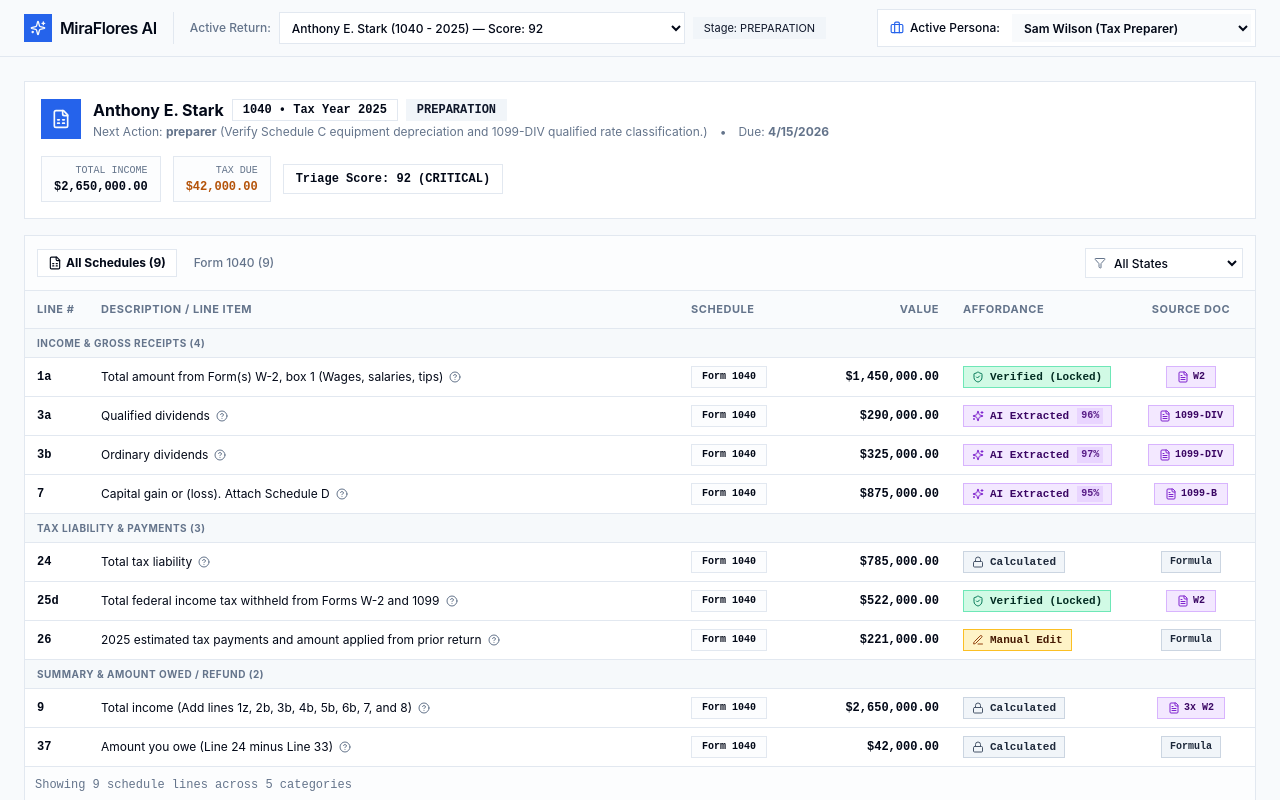
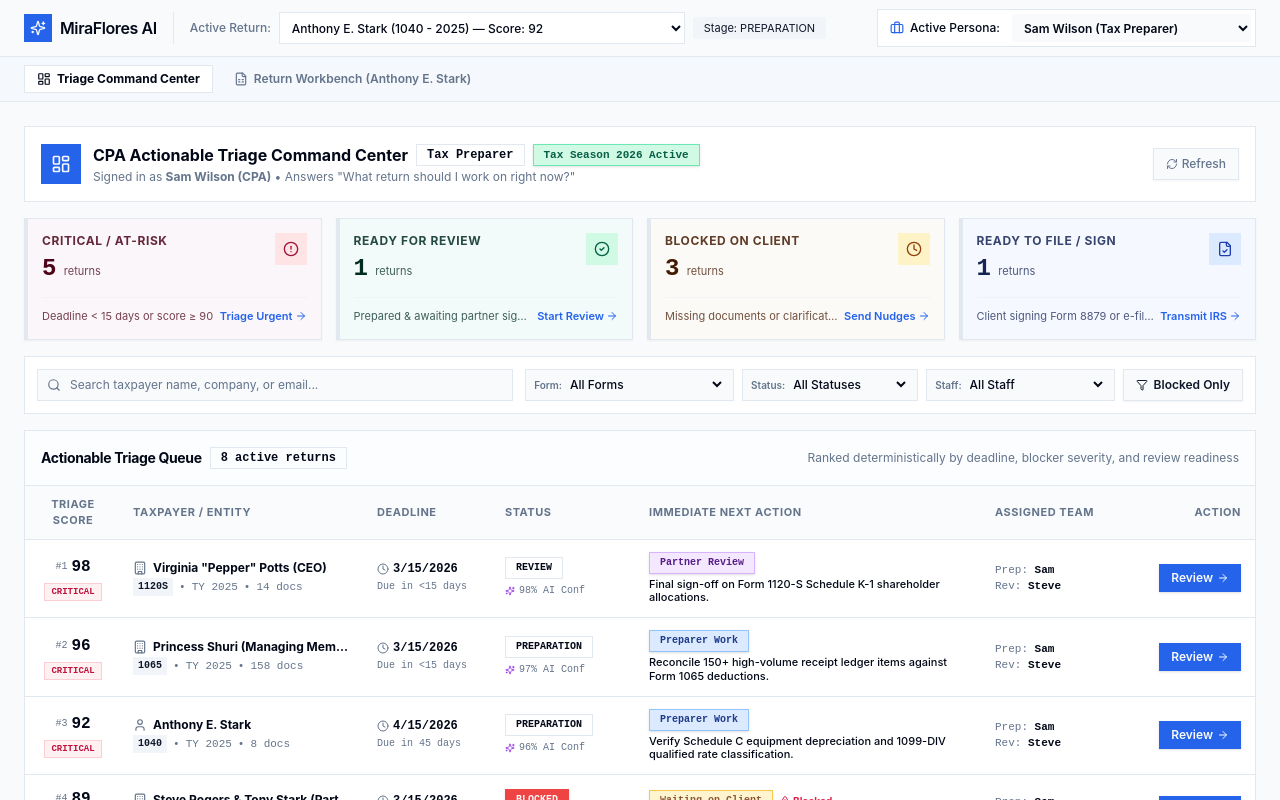
Before and after one commit to Diamagnetic/miraflores-ai-tax-platform, a React (Vite) app: page / in a window 1280 px wide. Shown: the top 800 px of the page. Built offline with nearby package versions, Linux system fonts and the light colour scheme.

Commit message:
feat(dashboard): assemble master Actionable CPA Dashboard (T023)

```diff
--- a/src/App.tsx
+++ b/src/App.tsx
@@ -1,13 +1,85 @@
+import { useState } from 'react';
+import { usePlatformStore } from '@/store/usePlatformStore';
 import { Header } from '@/components/common/Header';
 import { ReturnReviewWorkbench } from '@/components/return-review/ReturnReviewWorkbench';
+import { CpaDashboard } from '@/components/dashboard/CpaDashboard';
+import { Button } from '@/components/ui/button';
+import { LayoutDashboard, FileSpreadsheet, ArrowLeft } from 'lucide-react';
 
 export default function App() {
+  const { currentUser, returns, selectedReturnId } = usePlatformStore();
+  const [activeStaffView, setActiveStaffView] = useState<'dashboard' | 'workbench'>('dashboard');
+
+  const isStaff =
+    currentUser.role === 'tax_preparer' || currentUser.role === 'tax_reviewer';
+
+  const activeReturn = returns.find((r) => r.id === selectedReturnId) || returns[0];
+
+  const handleOpenReturn = (_returnId: string) => {
+    setActiveStaffView('workbench');
+  };
+
   return (
     <div className="min-h-screen bg-slate-50 dark:bg-slate-950 flex flex-col font-sans">
       <Header />
 
+      {/* Staff View Navigation Bar */}
+      {isStaff && (
+        <div className="bg-muted/40 border-b border-border px-4 sm:px-6 py-2 flex items-center justify-between">
+          <div className="flex items-center gap-2">
+            <Button
+              variant="ghost"
+              size="sm"
+              onClick={() => setActiveStaffView('dashboard')}
+              className={`h-7 px-3 text-xs font-semibold gap-1.5 border ${
+                activeStaffView === 'dashboard'
+                  ? 'bg-card text-foreground border-border shadow-2xs font-bold'
+                  : 'text-muted-foreground border-transparent hover:border-border'
+              }`}
+            >
+              <LayoutDashboard className="h-3.5 w-3.5" />
+              <span>Triage Command Center</span>
+            </Button>
+
+            <Button
+              variant="ghost"
+              size="sm"
+              onClick={() => setActiveStaffView('workbench')}
+              className={`h-7 px-3 text-xs font-semibold gap-1.5 border ${
+                activeStaffView === 'workbench'
+                  ? 'bg-card text-foreground border-border shadow-2xs font-bold'
+                  : 'text-muted-foreground border-transparent hover:border-border'
+              }`}
+            >
+              <FileSpreadsheet className="h-3.5 w-3.5" />
+              <span>Return Workbench ({activeReturn?.taxpayerName})</span>
+            </Button>
+          </div>
+
+          {activeStaffView === 'workbench' && (
+            <Button
+              variant="outline"
+              size="sm"
+              onClick={() => setActiveStaffView('dashboard')}
+              className="h-7 text-xs gap-1 font-semibold text-muted-foreground hover:text-foreground"
+            >
+              <ArrowLeft className="h-3 w-3" />
+              <span>Back to Triage Queue</span>
+            </Button>
+          )}
+        </div>
+      )}
+
       <main className="flex-1 p-4 sm:p-6 max-w-7xl w-full mx-auto">
-        <ReturnReviewWorkbench />
+        {isStaff ? (
+          activeStaffView === 'dashboard' ? (
+            <CpaDashboard onOpenReturn={handleOpenReturn} />
+          ) : (
+            <ReturnReviewWorkbench />
+          )
+        ) : (
+          <ReturnReviewWorkbench />
+        )}
       </main>
     </div>
   );
--- /dev/null
+++ b/src/components/dashboard/CpaDashboard.tsx
@@ -0,0 +1,193 @@
+import React, { useState, useMemo } from 'react';
+import { usePlatformStore } from '@/store/usePlatformStore';
+import { TriageKpiCards, DashboardKpiFilter } from './TriageKpiCards';
+import { DashboardFilters, DashboardFilterState } from './DashboardFilters';
+import { TriageQueueCard } from './TriageQueueCard';
+import { TeamWorkloadView } from './TeamWorkloadView';
+import { Badge } from '@/components/ui/badge';
+import { Button } from '@/components/ui/button';
+import {
+  LayoutDashboard,
+  Users,
+  RefreshCw,
+} from 'lucide-react';
+
+interface CpaDashboardProps {
+  onOpenReturn?: (returnId: string) => void;
+  className?: string;
+}
+
+export const CpaDashboard: React.FC<CpaDashboardProps> = ({
+  onOpenReturn,
+  className = '',
+}) => {
+  const { returns, currentUser, selectReturn } = usePlatformStore();
+
+  const [kpiFilter, setKpiFilter] = useState<DashboardKpiFilter>('all');
+  const [showWorkloadView, setShowWorkloadView] = useState<boolean>(false);
+
+  const [filterState, setFilterState] = useState<DashboardFilterState>({
+    searchQuery: '',
+    returnType: 'ALL',
+    status: 'ALL',
+    assignedPreparer: 'ALL',
+    blockerOnly: false,
+  });
+
+  // Extract unique preparer/staff names
+  const preparerNames = useMemo(() => {
+    const names = new Set<string>();
+    returns.forEach((r) => {
+      if (r.assignedPreparerName) names.add(r.assignedPreparerName);
+      if (r.assignedReviewerName) names.add(r.assignedReviewerName);
+    });
+    return Array.from(names);
+  }, [returns]);
+
+  // Multi-tier filtering
+  const filteredReturns = useMemo(() => {
+    return returns.filter((ret) => {
+      // 1. KPI Top Card Filter
+      if (kpiFilter === 'critical') {
+        const isCritical = ret.triageScore >= 90 || (ret.status !== 'E_FILED' && ret.status !== 'ACCEPTED' && ret.dueDate === '2026-03-15');
+        if (!isCritical) return false;
+      } else if (kpiFilter === 'review') {
+        if (ret.status !== 'REVIEW' && ret.nextActionOwner !== 'reviewer') return false;
+      } else if (kpiFilter === 'blocked') {
+        if (!ret.isBlocked && ret.nextActionOwner !== 'client') return false;
+      } else if (kpiFilter === 'filing') {
+        if (ret.status !== 'CLIENT_SIGN' && ret.status !== 'E_FILED') return false;
+      }
+
+      // 2. Search Query (Taxpayer, entity, email)
+      if (filterState.searchQuery.trim()) {
+        const q = filterState.searchQuery.toLowerCase();
+        const matchesName = ret.taxpayerName.toLowerCase().includes(q);
+        const matchesEntity = ret.entityName?.toLowerCase().includes(q);
+        const matchesEmail = ret.taxpayerEmail?.toLowerCase().includes(q);
+        if (!matchesName && !matchesEntity && !matchesEmail) return false;
+      }
+
+      // 3. Return Type
+      if (filterState.returnType !== 'ALL' && ret.returnType !== filterState.returnType) {
+        return false;
+      }
+
+      // 4. Status
+      if (filterState.status !== 'ALL' && ret.status !== filterState.status) {
+        return false;
+      }
+
+      // 5. Assigned Preparer / Staff
+      if (filterState.assignedPreparer !== 'ALL') {
+        const matchesPrep = ret.assignedPreparerName === filterState.assignedPreparer;
+        const matchesRev = ret.assignedReviewerName === filterState.assignedPreparer;
+        if (!matchesPrep && !matchesRev) return false;
+      }
+
+      // 6. Blocker Toggle
+      if (filterState.blockerOnly && !ret.isBlocked) {
+        return false;
+      }
+
+      return true;
+    });
+  }, [returns, kpiFilter, filterState]);
+
+  const handleSelectReturn = (returnId: string) => {
+    selectReturn(returnId);
+    if (onOpenReturn) {
+      onOpenReturn(returnId);
+    }
+  };
+
+  const isReviewerOrManager =
+    currentUser.role === 'tax_reviewer' || currentUser.name.includes('Rogers');
+
+  return (
+    <div className={`space-y-4 ${className}`}>
+      {/* Dashboard Top Header Banner */}
+      <div className="border border-border bg-card p-4 flex flex-wrap items-center justify-between gap-4 shadow-xs">
+        <div className="flex items-center gap-3">
+          <div className="flex h-10 w-10 items-center justify-center bg-primary text-primary-foreground font-bold">
+            <LayoutDashboard className="h-5 w-5" />
+          </div>
+          <div>
+            <div className="flex items-center gap-2">
+              <h1 className="text-base font-bold text-foreground">
+                CPA Actionable Triage Command Center
+              </h1>
+              <Badge variant="outline" className="font-mono text-xs capitalize">
+                {currentUser.role.replace('_', ' ')}
+              </Badge>
+              <Badge className="bg-emerald-100 text-emerald-800 dark:bg-emerald-950/60 dark:text-emerald-200 border-emerald-300 font-mono text-[11px]">
+                Tax Season 2026 Active
+              </Badge>
+            </div>
+            <p className="text-xs text-muted-foreground mt-0.5">
+              Signed in as <strong>{currentUser.name}</strong> • Answers "What return should I work on right now?"
+            </p>
+          </div>
+        </div>
+
+        {/* Top Actions */}
+        <div className="flex items-center gap-2">
+          {isReviewerOrManager && (
+            <Button
+              variant={showWorkloadView ? 'default' : 'outline'}
+              size="sm"
+              onClick={() => setShowWorkloadView((prev) => !prev)}
+              className="h-8 text-xs gap-1.5 font-semibold"
+            >
+              <Users className="h-3.5 w-3.5" />
+              <span>{showWorkloadView ? 'Hide Team Workload' : 'Team Workload & Capacity'}</span>
+            </Button>
+          )}
+
+          <Button
+            variant="outline"
+            size="sm"
+            onClick={() => {
+              setKpiFilter('all');
+              setFilterState({
+                searchQuery: '',
+                returnType: 'ALL',
+                status: 'ALL',
+                assignedPreparer: 'ALL',
+                blockerOnly: false,
+              });
+            }}
+            className="h-8 text-xs gap-1 text-muted-foreground hover:text-foreground"
+            title="Reset queue filters"
+          >
+            <RefreshCw className="h-3 w-3" />
+            <span>Refresh</span>
+          </Button>
+        </div>
+      </div>
+
+      {/* 4 Urgency Metric KPI Summary Cards */}
+      <TriageKpiCards
+        returns={returns}
+        activeFilter={kpiFilter}
+        onSelectFilter={setKpiFilter}
+      />
+
+      {/* Team Workload Distribution (when active) */}
+      {showWorkloadView && <TeamWorkloadView returns={returns} />}
+
+      {/* Multi-Faceted Return Search & Filter Bar */}
+      <DashboardFilters
+        filters={filterState}
+        onFilterChange={setFilterState}
+        preparerNames={preparerNames}
+      />
+
+      {/* Actionable Triage Queue Table */}
+      <TriageQueueCard
+        returns={filteredReturns}
+        onSelectReturn={handleSelectReturn}
+      />
+    </div>
+  );
+};
```
Also changed, not shown: specs/001-ai-tax-platform/tasks.md (+1 -1 lines).
